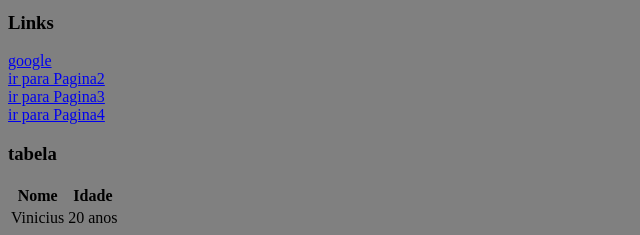
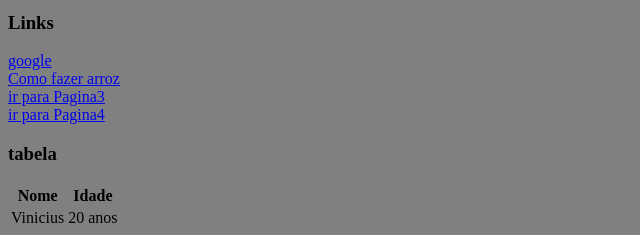
Before and after one commit to Vinicius-pinh/New-site-2025, a plain HTML site: page index.html in a window 1280 px wide. Shown: the part 573-808 px from the top of the page, 0-640 px from the left. Drawn offline with Linux system fonts and the light colour scheme.

Commit message:
Update index.html

```diff
--- a/index.html
+++ b/index.html
@@ -21,7 +21,7 @@
         <h3>Links</h3>
         <a href="https://www.google.com">google</a>
         <br>
-        <a href="pagina2.html">ir para Pagina2</a>
+        <a href="pagina2.html">Como fazer arroz</a>
         <br>
         <a href="pagina3.html">ir para Pagina3</a>
         <br>
```
